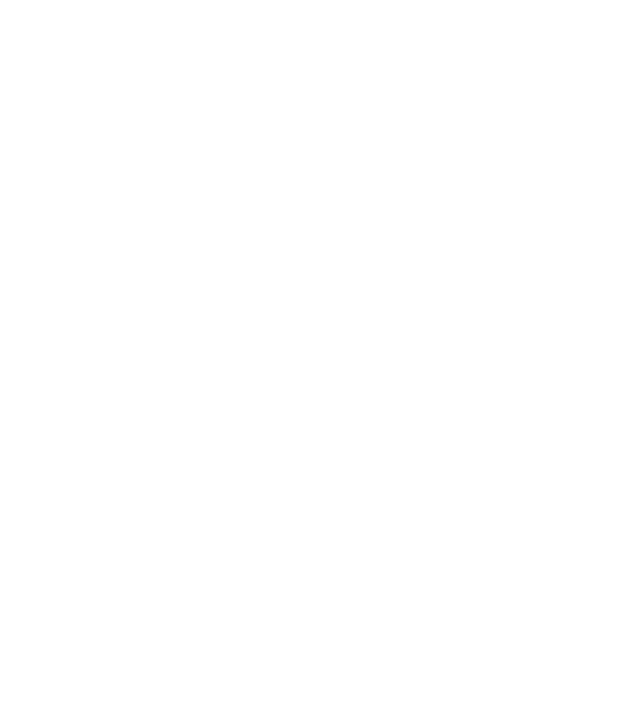
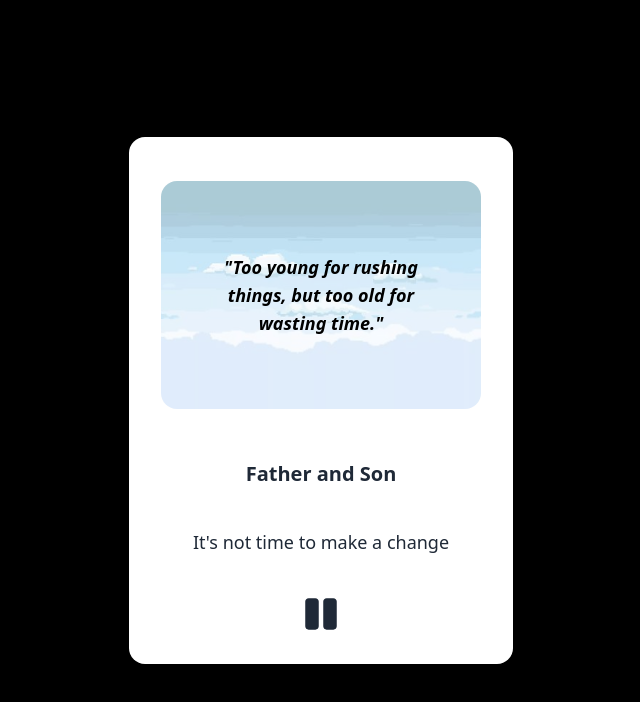
Before and after one commit to RupertC07/Lyric-and-thoughts, a React (Vite) app: page /#/ in a window 1280 px wide. Before the commit this address had no page. Shown: the top 702 px of the page, without its empty margins (319-959 px from the left). Built offline with nearby package versions, Linux system fonts and the light colour scheme.

Commit message:
Update App.jsx

```diff
--- a/src/App.jsx
+++ b/src/App.jsx
@@ -9,7 +9,7 @@
     <div className="">
       <Routes>
         <Route element={<MainLayout />}>
-          <Route path="/home" element={<Lyric />} />
+          <Route path="/" element={<Lyric />} />
           <Route path="https://rupertc07.github.io/Lyric-and-thoughts/rt/:title" element={<Lyric />} />
         </Route>
       </Routes>
```
